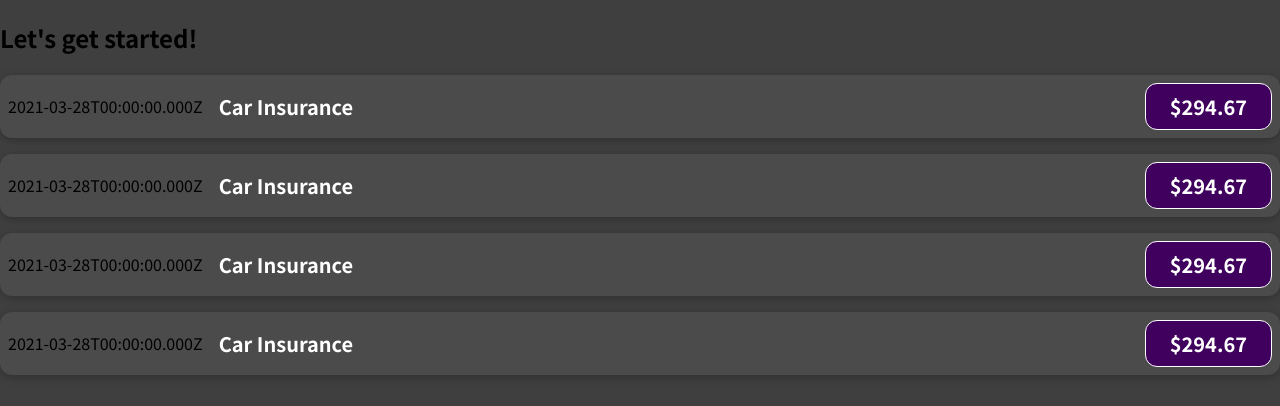
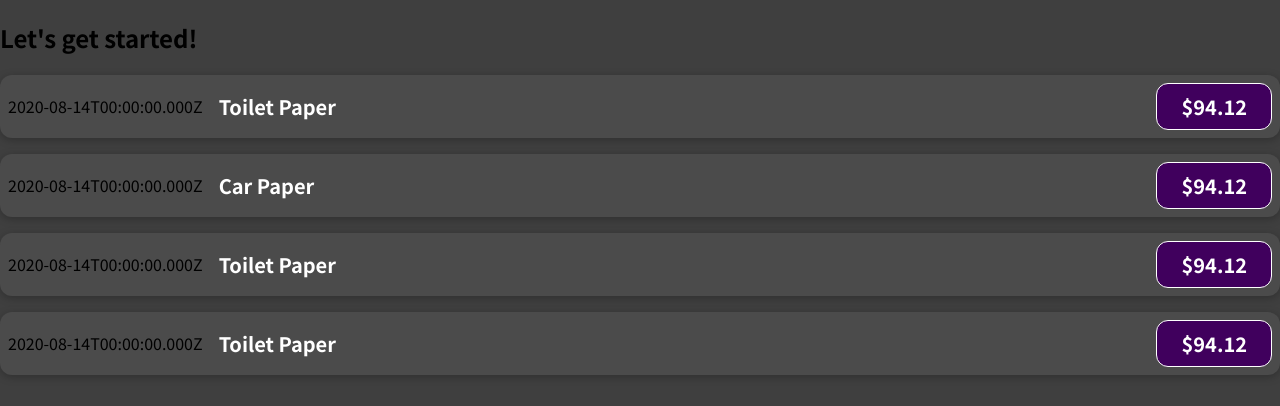
Before and after one commit to ldm0805/To-do-list, a JavaScript app: page / in a window 1280 px wide. Shown: the top 406 px of the page. Built offline with nearby package versions, Linux system fonts and the light colour scheme.

Commit message:
Dati passati tramite props

```diff
--- a/src/components/ExpenseItem.js
+++ b/src/components/ExpenseItem.js
@@ -1,16 +1,17 @@
 //Importo la personalizzazione
 import "./ExpenseItem.css";
 // Componente
-function ExpanseItem() {
-  const expenseDate = new Date(2021, 2, 28);
-  const expenseTitle = "Car Insurance";
-  const expenseAmount = 294.67;
+//Aggiungiamo il parametro props(oggetto) per aggiungere i parametri delle props
+function ExpanseItem(props) {
+  // const expenseDate = new Date(2021, 2, 28);
+  // const expenseTitle = "Car Insurance";
+  // const expenseAmount = 294.67;
   return (
     <div className="expense-item">
-      <div>{expenseDate.toISOString()}</div>
+      <div>{props.date.toISOString()}</div>
       <div className="expense-item__description">
-        <h2>{expenseTitle}</h2>
-        <div className="expense-item__price">${expenseAmount}</div>
+        <h2>{props.title}</h2>
+        <div className="expense-item__price">${props.amount}</div>
       </div>
     </div>
   );
```
